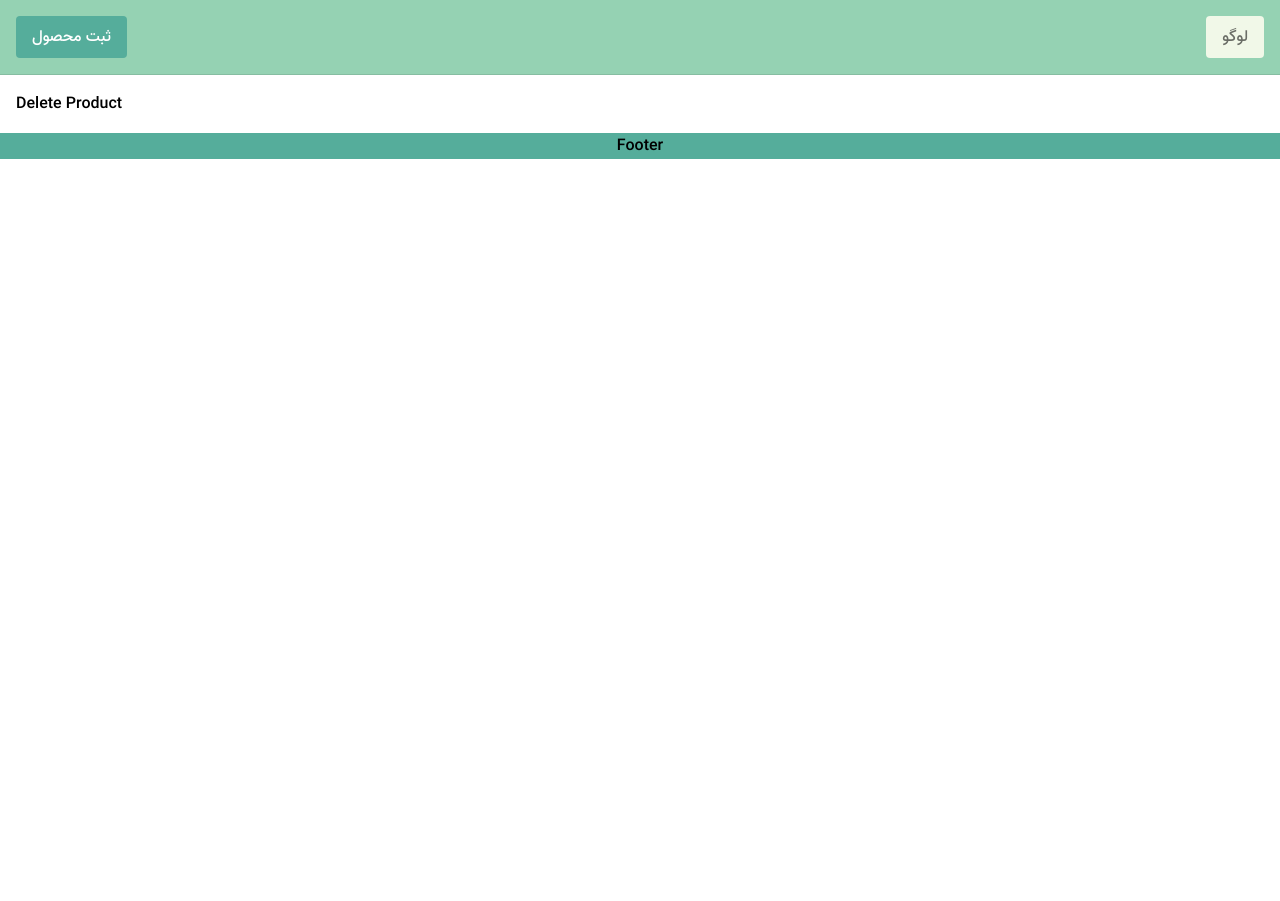
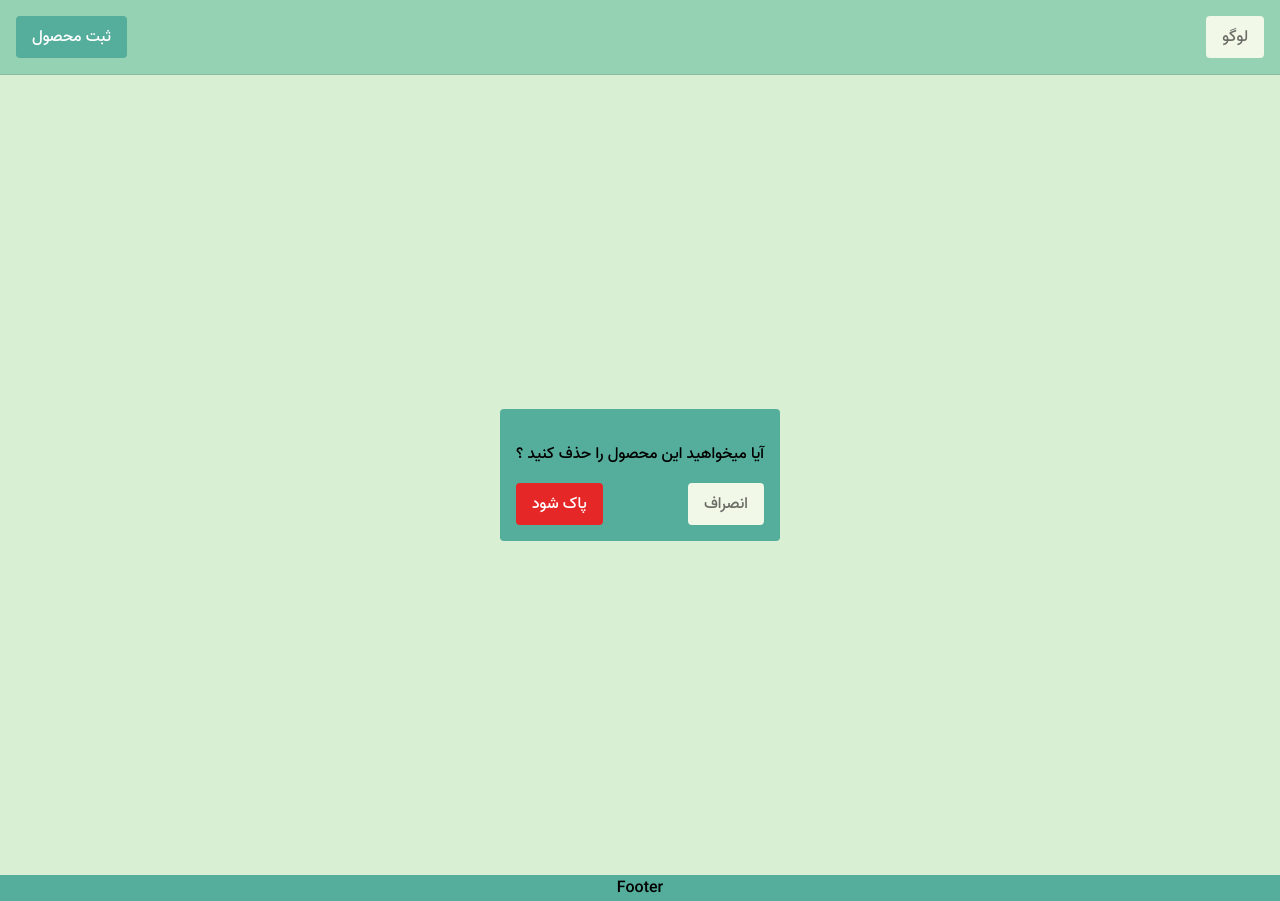
Before and after one commit to rezanikafarin700/hezaritem, a React (Create React App) app: page /products/delete/1 in a window 1280 px wide. Before the commit the page ends 800 px from the top, so only its background shows below. Built offline with nearby package versions, Linux system fonts and the light colour scheme.

Commit message:
create DeleteProduct Component and create Confirm Component

```diff
--- /dev/null
+++ b/src/components/confirm/Confirm.jsx
@@ -0,0 +1,11 @@
+import './confirm.scss';
+
+const Confirm = ({title,children}) => {
+    return(
+        <div className="box">
+            <p>{title}</p>
+            <div className="box__btns">{children}</div>
+        </div>
+    )
+};
+export default Confirm;
--- /dev/null
+++ b/src/components/confirm/confirm.scss
@@ -0,0 +1,13 @@
+@import '../../../public/sass/colorpullet';
+
+.box{
+    border-radius: 4px;
+    background-color: $footer;
+    direction: rtl;
+    padding: 1rem;
+
+    &__btns{
+        display: flex;
+        justify-content: space-between;
+    }
+}
--- a/src/components/deleteproduct/DeleteProduct.jsx
+++ b/src/components/deleteproduct/DeleteProduct.jsx
@@ -1,7 +1,33 @@
+import { useState } from 'react';
+import { Link,useParams,useNavigate } from 'react-router-dom';
+import { Confirm } from '../../components';
+import { removeProduct } from '../../services/Service';
+import './deleteproduct.scss';
+
+
 const DeleteProduct = () => {
+
+  const [loading,setLoading] = useState(false);
+
+  const navigation = useNavigate();
+
+  const {id} = useParams();
+
+   const handelDelete = async () => {
+      setLoading(true);
+      const { status } = await removeProduct(id);
+      if(status === 200) {
+        setLoading(false);
+        navigation("/");
+      }
+   }
+
     return(
-        <div className="wrapper">
-            <p>Delete Product</p>
+        <div className="page">
+            <Confirm title="آیا میخواهید این محصول را حذف کنید ؟">
+                <Link className='mybtn mybtn__logo' to={`/products/${id}`}>انصراف</Link>
+                <button onClick={handelDelete} className='mybtn mybtn__delete'>پاک شود</button>
+            </Confirm>
         </div>
     )
 }
--- /dev/null
+++ b/src/components/deleteproduct/deleteproduct.scss
@@ -0,0 +1,14 @@
+@import '../../../public/sass/colorpullet';
+.page {
+    display: flex;
+    flex-direction: column;
+    justify-content: center;
+    align-items: center;
+    min-height: 100vh;
+    background-color: $sidebar;
+
+    &__box{
+        direction: rtl;
+
+    }
+}
--- a/src/components/editproduct/EditProduct.jsx
+++ b/src/components/editproduct/EditProduct.jsx
@@ -17,7 +17,6 @@ export const EditProduct = () => {
 
   const { id } = useParams();
 
-
   const [loading, setLoading] = useState(false);
 
   useEffect(() => {
@@ -36,11 +35,13 @@ export const EditProduct = () => {
       }
     };
     featchData();
-    console.log("useEffect , product = ", getDataProduct);
   }, []);
 
   const handelInput = (event) => {
-    setDataProduct({...getDataProduct,[event.target.name]: event.target.value });
+    setDataProduct({
+      ...getDataProduct,
+      [event.target.name]: event.target.value,
+    });
   };
 
   const handelSubmit = async (e) => {
@@ -101,7 +102,7 @@ export const EditProduct = () => {
             <input
               type="submit"
               className="mybtn mybtn__sucsess"
-              value="+ محصول جدید"
+              value="ویرایش محصول"
             />
             <Link to="/" className="mybtn mybtn__denger">
               بازگشت
--- a/src/components/index.jsx
+++ b/src/components/index.jsx
@@ -4,6 +4,7 @@ export { default as Item } from "./item/Item";
 export { default as Items } from "./items/Items";
 export { default as Header } from "./header/Header";
 export { default as Footer } from "./footer/Footer";
+export { default as Confirm} from "./confirm/Confirm";
 export { default as Spinner } from "./spinner/Spinner";
 export { default as Product } from "./product/Product";
 export { default as Sidebar } from "./sidebar/Sidebar";
--- a/src/services/Service.js
+++ b/src/services/Service.js
@@ -28,6 +28,12 @@ export const editProduct = (productData) => {
     return axios.put(url,productData);
 }
 
+export const removeProduct = (id) => {
+    const url = `${SERVER_URL}/products/${id}`;
+    return axios.delete(url,id);
+}
+
+
 
 export const getAllUsers = () => {
     return axios.get(`${SERVER_URL}/users`);
```
Also changed, not shown: server/db.json, src/components/deleteproduct/editproduct.scss (deleted).
